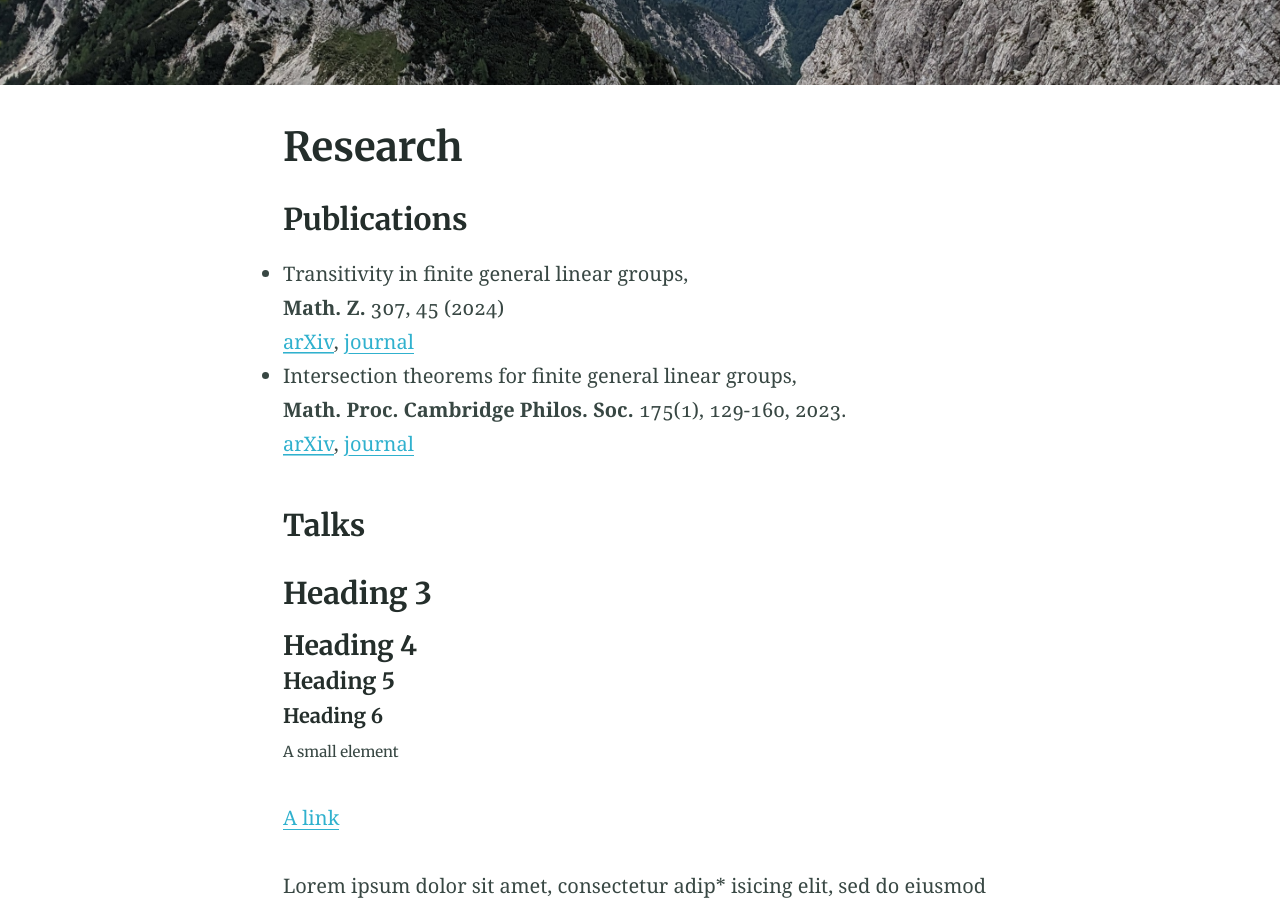
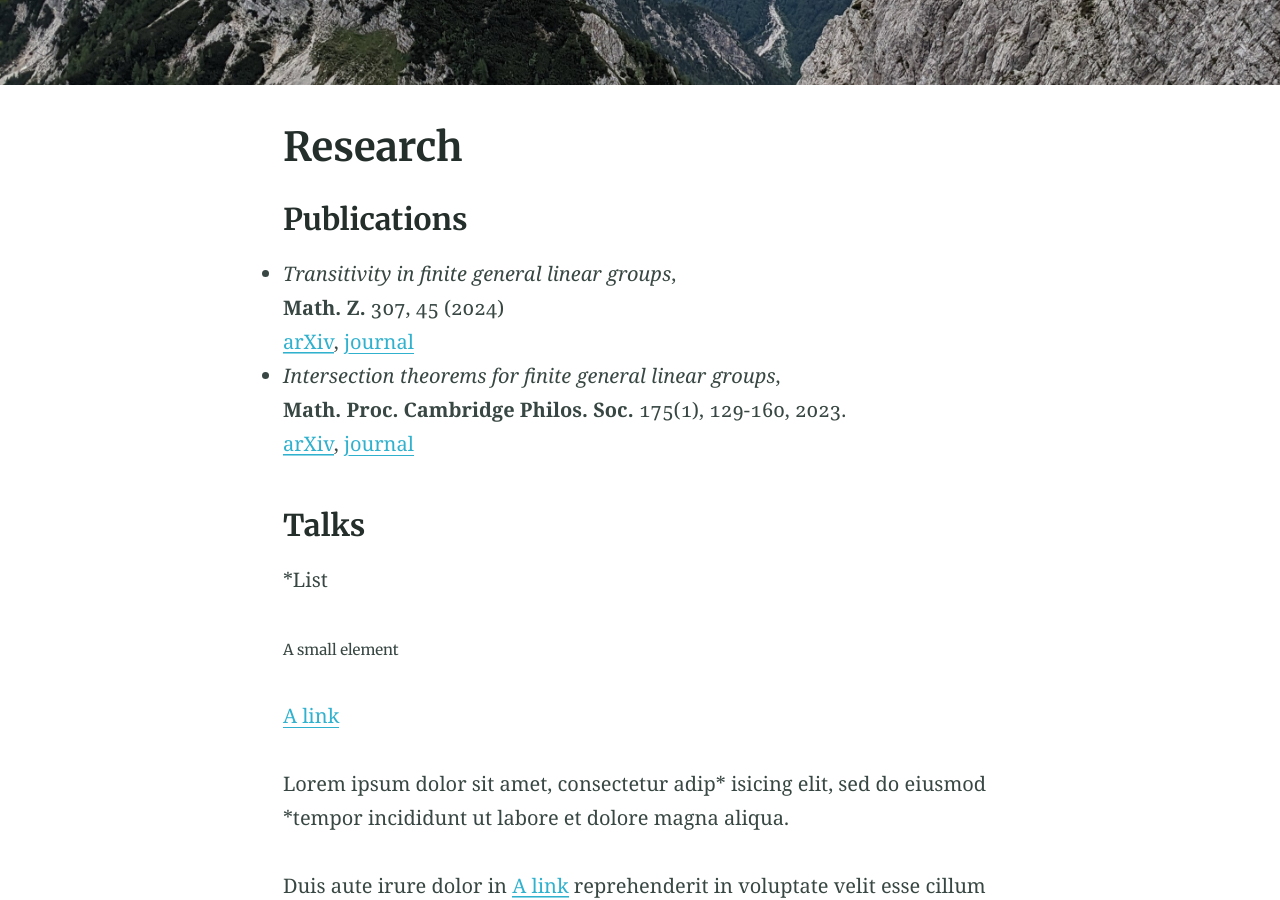
Before and after one commit to alenaernst/alenaernst.github.io, a Jekyll site: the page built from research.md, in a window 1280 px wide and 900 px high, scrolled down 305 px. Built offline with Jekyll 4.4.1, drawn with Linux system fonts in a browser that asks for light colours.

Commit message:
Update research.md

```diff
--- a/research.md
+++ b/research.md
@@ -9,22 +9,16 @@ excerpt: "A demo of Markdown and HTML includes"
 
 ### Publications
 
-*  Transitivity in finite general linear groups,  <br>
+*  _Transitivity in finite general linear groups_,  <br>
    **Math. Z.** 307, 45 (2024) <br>
    [arXiv](https://arxiv.org/abs/2209.07927 "arXiv"), [journal](https://link.springer.com/article/10.1007/s00209-024-03511-x "journal")
-*  Intersection theorems for finite general linear groups, <br>
+*  _Intersection theorems for finite general linear groups_, <br>
    **Math. Proc. Cambridge Philos. Soc.** 175(1), 129-160, 2023. <br>
    [arXiv](https://web3.arxiv.org/abs/2205.08456 "arXiv"), [journal](https://www.cambridge.org/core/journals/mathematical-proceedings-of-the-cambridge-philosophical-society/article/intersection-theorems-for-finite-general-linear-groups/5007627D69D7EEC667D102463ECA0A9C "journal")
 
 ### Talks
 
-### Heading 3
-
-#### Heading 4
-
-##### Heading 5
-
-###### Heading 6
+*List
 
 <small>A small element</small>
 
```
